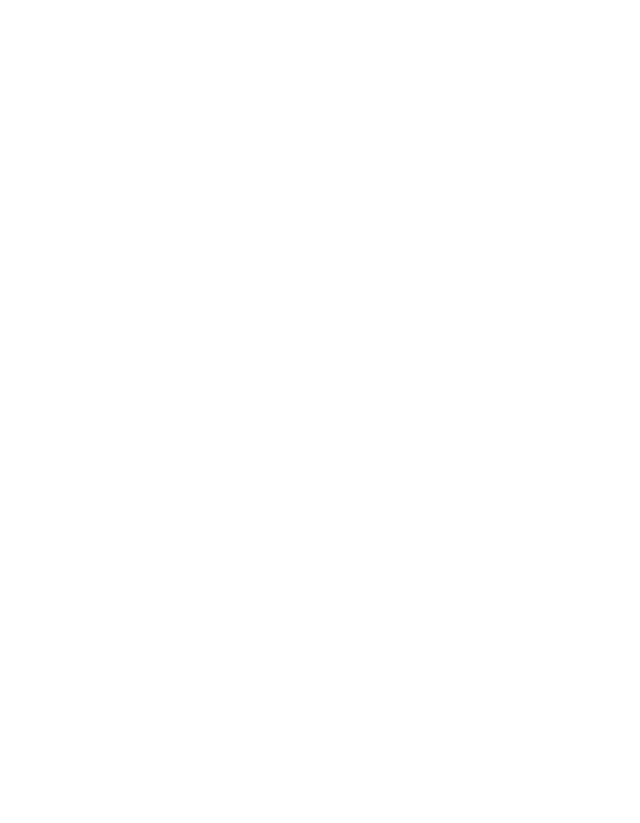
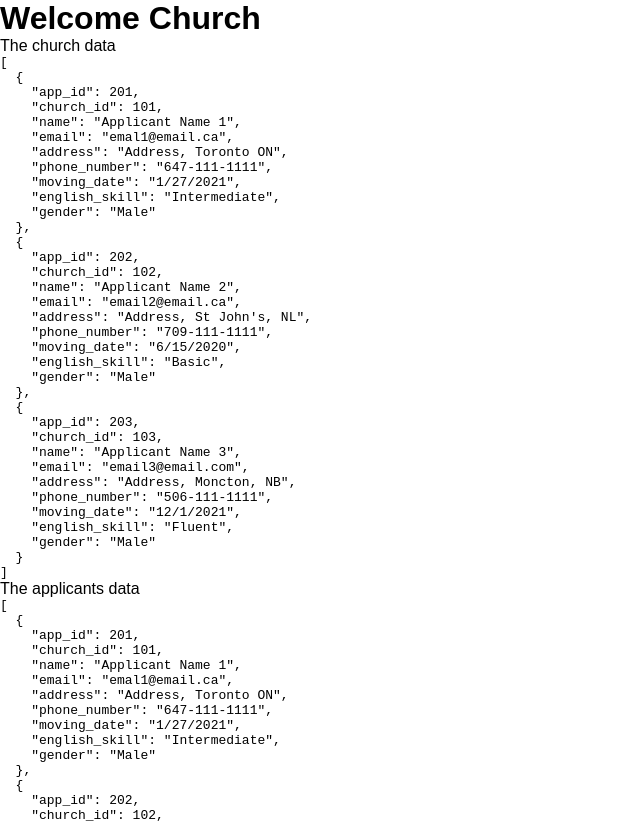
Before and after one commit to hack-van/welcome-church, a React (Create React App) app: page /debug in a window 1280 px wide. Before the commit this address had no page. Shown: the top 823 px of the page, without its empty margins (0-640 px from the left). Before the commit the page ends 800 px from the top, so only its background shows below. Built offline with nearby package versions, Linux system fonts and the light colour scheme.

Commit message:
Add fake db

```diff
--- a/src/App.jsx
+++ b/src/App.jsx
@@ -9,18 +9,16 @@ import {
 } from 'react-router-dom';
 import HomePage from './pages/HomePage';
 import Layout from './components/Layout';
+import DebugPage from './pages/DebugPage';
 
-const App = () =>
-  (
+const App = () => (
   <BrowserRouter>
     <Routes>
       <Route element={<Layout />}>
         <Route path="/" element={<HomePage />} />
-          {/* <Route path="child" element={<ChildComponent />} /> */}
+        <Route path="/debug" element={<DebugPage />} />
       </Route>
     </Routes>
   </BrowserRouter>
-  )
-;
-
+);
 export default App;
--- /dev/null
+++ b/src/helper/databaseFake/FakeDatabase.jsx
@@ -0,0 +1,94 @@
+/**
+ * A fake for the database, to be replaced by the AWS connection.
+ */
+const dbFake = {
+  getAllChurchesAsync: () => {
+    const church = JSON.parse(`[
+      {
+        "app_id": 201,
+        "church_id": 101,
+        "name": "Applicant Name 1",
+        "email": "emal1@email.ca",
+        "address": "Address, Toronto ON",
+        "phone_number": "647-111-1111",
+        "moving_date": "1/27/2021",
+        "english_skill": "Intermediate",
+        "gender": "Male"
+      },
+      {
+        "app_id": 202,
+        "church_id": 102,
+        "name": "Applicant Name 2",
+        "email": "email2@email.ca",
+        "address": "Address, St John's, NL",
+        "phone_number": "709-111-1111",
+        "moving_date": "6/15/2020",
+        "english_skill": "Basic",
+        "gender": "Male"
+      },
+      {
+        "app_id": 203,
+        "church_id": 103,
+        "name": "Applicant Name 3",
+        "email": "email3@email.com",
+        "address": "Address, Moncton, NB",
+        "phone_number": "506-111-1111",
+        "moving_date": "12/1/2021",
+        "english_skill": "Fluent",
+        "gender": "Male"
+      }
+    ]`);
+
+    return new Promise((resolve) => {
+      setTimeout(() => {
+        resolve(church);
+      }, 1500);
+    });
+  },
+
+  getAllApplicantsAsync: () => {
+    const applicants = JSON.parse(`[
+      {
+        "app_id": 201,
+        "church_id": 101,
+        "name": "Applicant Name 1",
+        "email": "emal1@email.ca",
+        "address": "Address, Toronto ON",
+        "phone_number": "647-111-1111",
+        "moving_date": "1/27/2021",
+        "english_skill": "Intermediate",
+        "gender": "Male"
+      },
+      {
+        "app_id": 202,
+        "church_id": 102,
+        "name": "Applicant Name 2",
+        "email": "email2@email.ca",
+        "address": "Address, St John's, NL",
+        "phone_number": "709-111-1111",
+        "moving_date": "6/15/2020",
+        "english_skill": "Basic",
+        "gender": "Male"
+      },
+      {
+        "app_id": 203,
+        "church_id": 103,
+        "name": "Applicant Name 3",
+        "email": "email3@email.com",
+        "address": "Address, Moncton, NB",
+        "phone_number": "506-111-1111",
+        "moving_date": "12/1/2021",
+        "english_skill": "Fluent",
+        "gender": "Male"
+      }
+     ]`);
+
+    return new Promise((resolve) => {
+      setTimeout(() => {
+        resolve(applicants);
+      }, 1500);
+    });
+  },
+};
+
+export default dbFake;
--- /dev/null
+++ b/src/helper/databaseHelper.jsx
@@ -0,0 +1,26 @@
+/**
+ * @file
+ * database_helper.jsx
+ *
+ * The interface for dealing with the database
+ */
+
+import dbFake from './databaseFake/FakeDatabase';
+
+const dbFaker = dbFake;
+
+const databaseHelper = {
+  /**
+   * Get all the churches in the database
+   * @returns array[objects]
+   */
+  getAllChurchesAsync: () => dbFaker.getAllChurchesAsync(),
+
+  /**
+   * Get all the applicants in the database
+   * @returns array[objects]
+   */
+  getAllApplicantsAsync: () => dbFaker.getAllApplicantsAsync()
+};
+
+export default databaseHelper;
--- /dev/null
+++ b/src/pages/DebugPage.jsx
@@ -0,0 +1,33 @@
+import * as React from 'react';
+import databaseHelper from '../helper/databaseHelper';
+// import Layout from '../components/Layout';
+
+const DebugPage = () => {
+  const db = databaseHelper;
+
+  const [churchInfo, setChurchInfo] = React.useState({});
+  const [applicants, setApplicants] = React.useState({});
+
+  db.getAllChurchesAsync()
+    .then((data) => setChurchInfo(data));
+  db.getAllApplicantsAsync().then((data) => setApplicants(data));
+
+  return (
+    <div>
+      <div>
+        The church data<br />
+        <pre>
+          {JSON.stringify(churchInfo, null, 2)}
+        </pre>
+      </div>
+      <div>
+        The applicants data<br />
+        <pre>
+          {JSON.stringify(applicants, null, 2)}
+        </pre>
+      </div>
+    </div>
+  );
+};
+
+export default DebugPage;
--- a/src/pages/Login.jsx
+++ b/src/pages/Login.jsx
@@ -1,4 +1,4 @@
-import * as React from 'react';
+import * as React from "react";
 
 // import Layout from '../components/Layout';
 
@@ -16,7 +16,7 @@ const Login = () => {
       <button>Sign in</button>
       <input type="submit" value="Submit" />
     </form>
-  </>
-}
+  </>;
+};
 
 export default Login;
```
Also changed, not shown: src/components/Menu.jsx (+7 -7 lines), src/pages/Confirmation.jsx (+5 -5 lines), src/pages/RegistrationForm.jsx (+10 -7 lines), src/helper/databaseFake/applicant-sample.csv (added), src/helper/databaseFake/church-sample.csv (added), 1 other file (tests, documents, lock files or other folders). Lines whose indentation alone changed are shown as unchanged.
